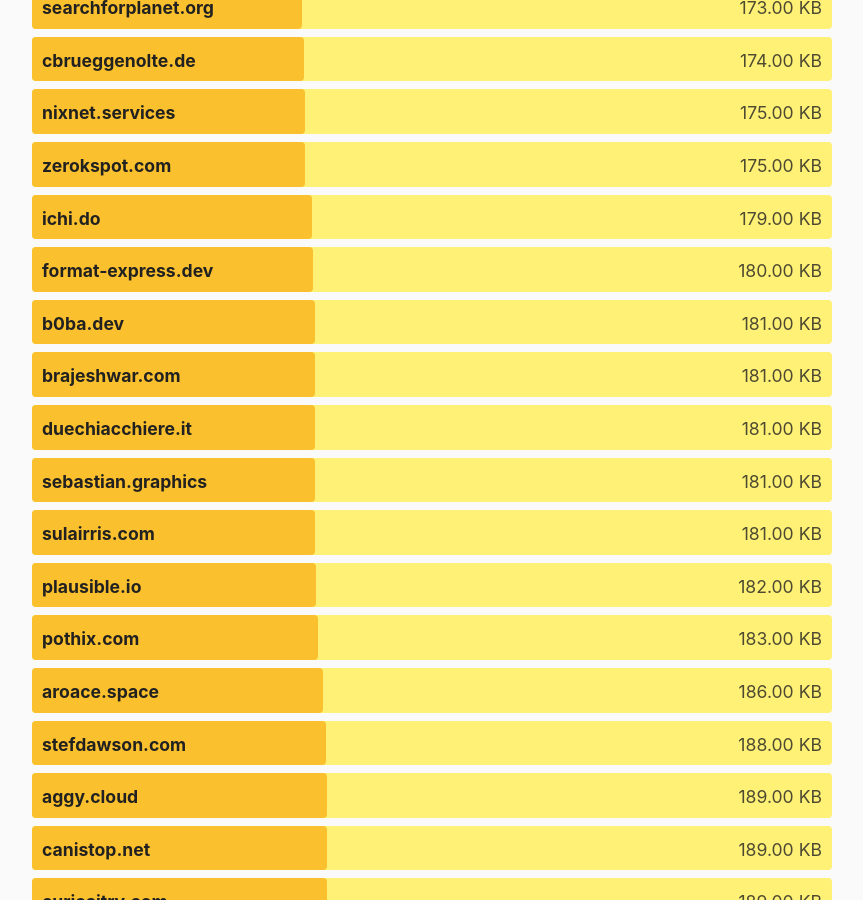
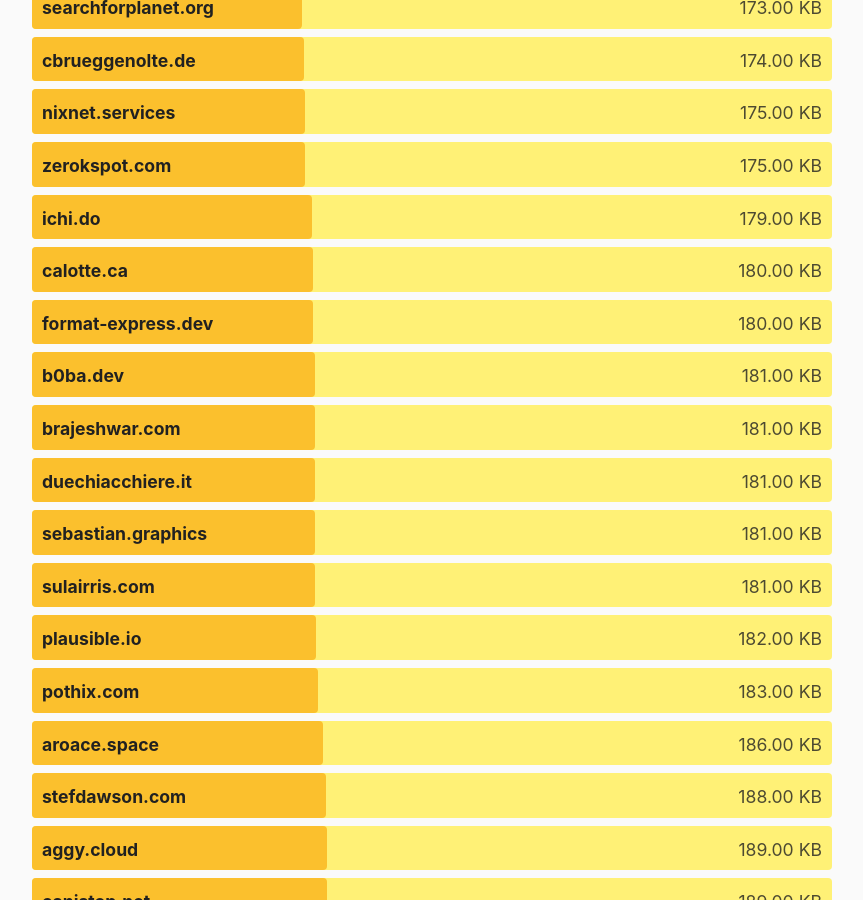
Before and after one commit to kevquirk/512kb.club, a Jekyll site: the page built from index.md, in a window 1280 px wide and 900 px high, scrolled down 22630 px. Shown: the whole window, without its empty margins (208-1071 px from the left). Built offline with Jekyll 4.4.1, drawn with Linux system fonts in a browser that asks for light colours.

Commit message:
Update data for calotte.ca
https://gtmetrix.com/reports/calotte.ca/l80TLDxL/

```diff
--- a/_data/sites.yml
+++ b/_data/sites.yml
@@ -486,8 +486,8 @@
 
 - domain: calotte.ca
   url: https://calotte.ca/
-  size: 308
-  last_checked: 2022-04-01
+  size: 180
+  last_checked: 2023-01-15
 
 - domain: canistop.net
   url: https://canistop.net/
```
